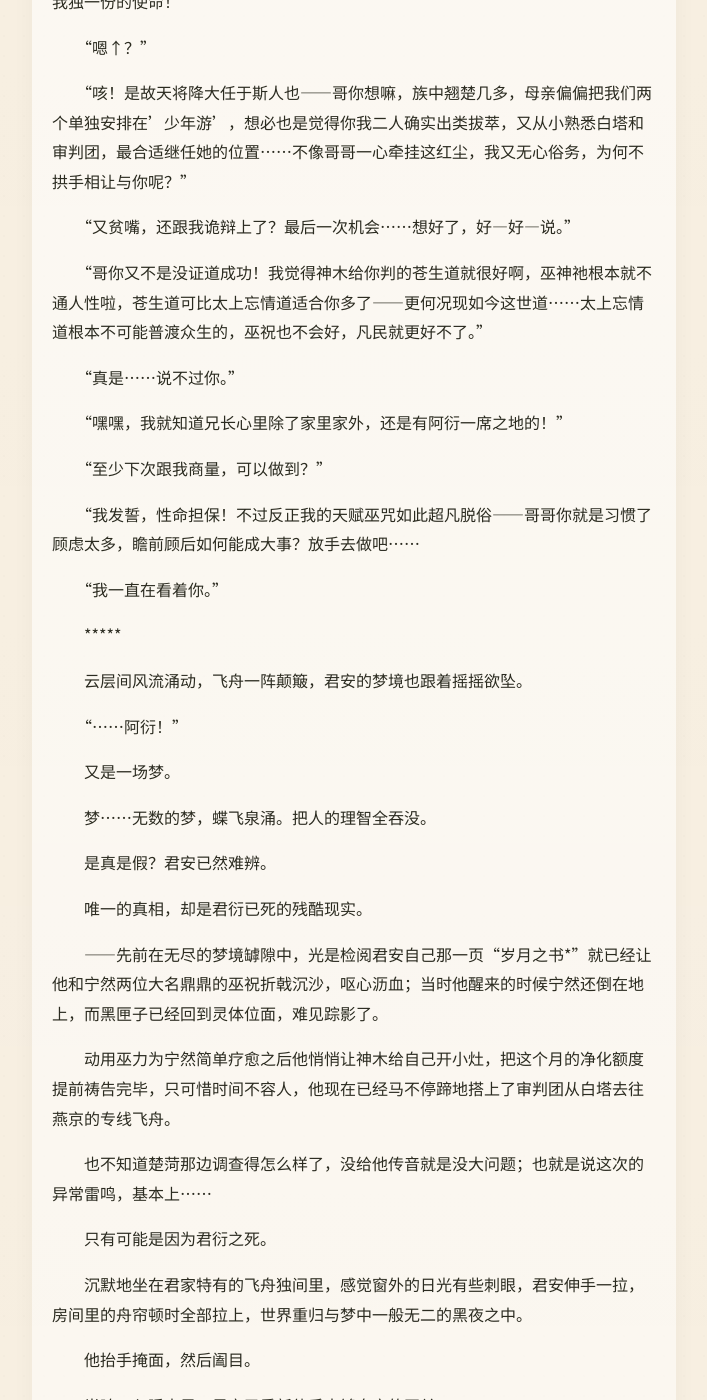
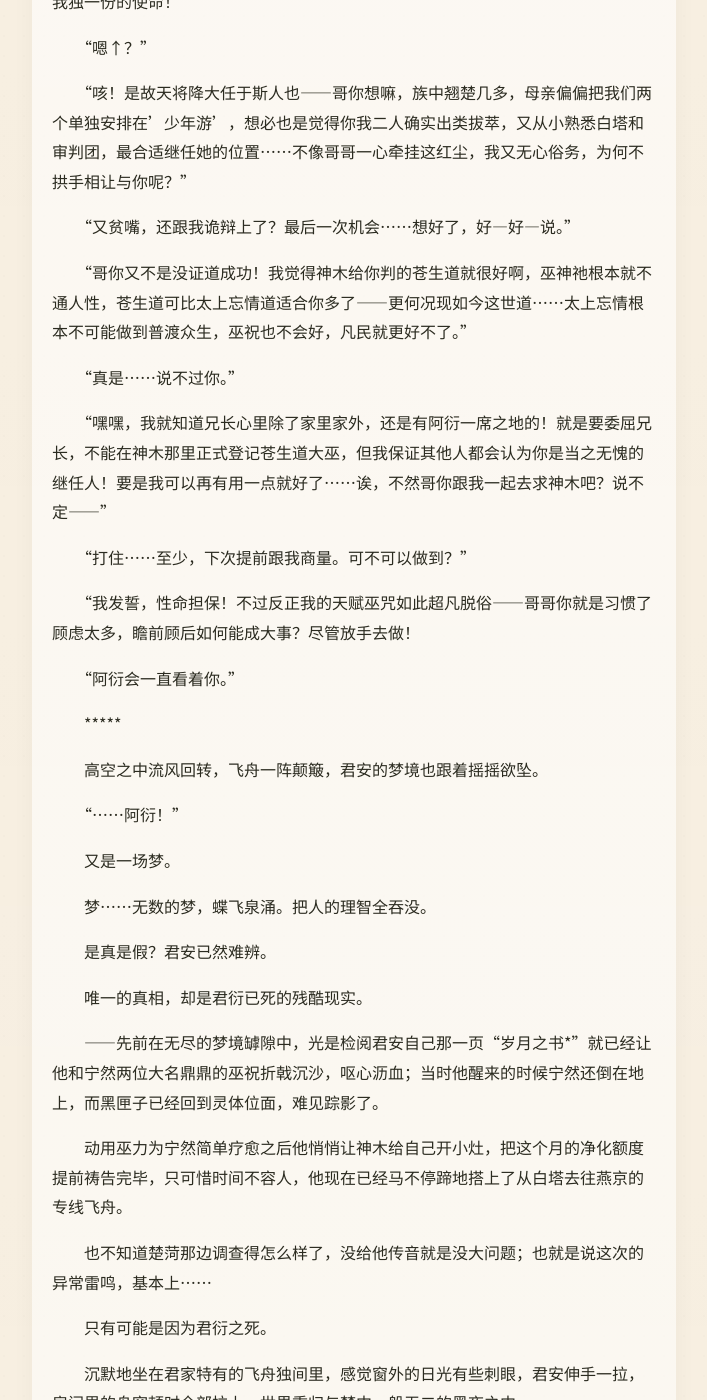
Before and after one commit to LotusSaverin/TheLeaf-BorneDream, a Jekyll site: the page built from chapter-06.md, in a window 1280 px wide and 1400 px high, scrolled down 494 px. Shown: the whole window, without its empty margins (286-993 px from the left). Built offline with Jekyll 4.4.1, drawn with Linux system fonts in a browser that asks for light colours; some web fonts are replaced; our own code applies the rules of GitHub Pages for plain Markdown files; some of the changed text lies outside the part shown.

Commit message:
Refactor dialogue and narrative in chapter-06

```diff
--- a/chapter-06.md
+++ b/chapter-06.md
@@ -14,21 +14,21 @@
 
 　　“又贫嘴，还跟我诡辩上了？最后一次机会……想好了，好—好—说。”
 
-　　“哥你又不是没证道成功！我觉得神木给你判的苍生道就很好啊，巫神祂根本就不通人性啦，苍生道可比太上忘情道适合你多了——更何况现如今这世道……太上忘情道根本不可能普渡众生的，巫祝也不会好，凡民就更好不了。”
+　　“哥你又不是没证道成功！我觉得神木给你判的苍生道就很好啊，巫神祂根本就不通人性，苍生道可比太上忘情道适合你多了——更何况现如今这世道……太上忘情根本不可能做到普渡众生，巫祝也不会好，凡民就更好不了。”
 
 　　“真是……说不过你。”
 
-　　“嘿嘿，我就知道兄长心里除了家里家外，还是有阿衍一席之地的！”
+　　“嘿嘿，我就知道兄长心里除了家里家外，还是有阿衍一席之地的！就是要委屈兄长，不能在神木那里正式登记苍生道大巫，但我保证其他人都会认为你是当之无愧的继任人！要是我可以再有用一点就好了……诶，不然哥你跟我一起去求神木吧？说不定——”
 
-　　“至少下次跟我商量，可以做到？”
+　　“打住……至少，下次提前跟我商量。可不可以做到？”
 
-　　“我发誓，性命担保！不过反正我的天赋巫咒如此超凡脱俗——哥哥你就是习惯了顾虑太多，瞻前顾后如何能成大事？放手去做吧……
+　　“我发誓，性命担保！不过反正我的天赋巫咒如此超凡脱俗——哥哥你就是习惯了顾虑太多，瞻前顾后如何能成大事？尽管放手去做！
 
-　　“我一直在看着你。”
+　　“阿衍会一直看着你。”
 
 　　*****
 
-　　云层间风流涌动，飞舟一阵颠簸，君安的梦境也跟着摇摇欲坠。
+　　高空之中流风回转，飞舟一阵颠簸，君安的梦境也跟着摇摇欲坠。
 
 　　“……阿衍！”
 
@@ -42,7 +42,7 @@
 
 　　——先前在无尽的梦境罅隙中，光是检阅君安自己那一页“岁月之书*”就已经让他和宁然两位大名鼎鼎的巫祝折戟沉沙，呕心沥血；当时他醒来的时候宁然还倒在地上，而黑匣子已经回到灵体位面，难见踪影了。
 
-　　动用巫力为宁然简单疗愈之后他悄悄让神木给自己开小灶，把这个月的净化额度提前祷告完毕，只可惜时间不容人，他现在已经马不停蹄地搭上了审判团从白塔去往燕京的专线飞舟。
+　　动用巫力为宁然简单疗愈之后他悄悄让神木给自己开小灶，把这个月的净化额度提前祷告完毕，只可惜时间不容人，他现在已经马不停蹄地搭上了从白塔去往燕京的专线飞舟。
 
 　　也不知道楚菏那边调查得怎么样了，没给他传音就是没大问题；也就是说这次的异常雷鸣，基本上……
 
@@ -70,7 +70,7 @@
 
 　　还是说我想要的一切，本来就是奢望。
 
-　　这样一个既没有回归凡民的我，也没有成为大巫的我……偏生留下游魂一个我，行走在大地上。
+　　这样一个既没有舍下巫力回归凡民的我，也没有成功证道太上忘情的我……偏生留下游魂一个我，行走在大地上。
 
 　　红尘，白塔，已经没有归处。
 
@@ -80,6 +80,48 @@
 
 　　*****
 
+　　越过西渚道的蜿蜒群山之后，飞瀑流汇合为燕水，一路向东奔涌。飞舟也从空中转入水道，演化成浮舟的形态。
+
+　　君安在浮沉的碧波之中半梦半醒，昏昏沉沉；直到舱外陡然变大的喧哗将他从梦厄之中唤醒。
+
+　　“…？”君安此次来去匆忙，没顾得上跟塔里报备，而且并未如往常那般招摇扮相，又借了宁然的标准幕篱巫祝帽遮去面部，因此舟上执勤的审判团成员也只知道舱内是巫族的执炬人*，并不知具体是哪位大巫随行。
+
+　　在心里算了一下路程，理论上已经进入京畿道的边缘了才对：审判团在京畿道固定执勤的人手仅次于西渚道；这还是在巫山空岛位于西渚道的前提下……
+
+　　一天天的没个清闲，这外边又在闹什么呢？
+
+　　对窗整理好不属于自己的大巫帽子，君安走到门口决定先听一会再静观其变。
+
+　　“这是本月第几起了？”
+
+　　“巫颂节要到了本来就忙，现在极端分子还越来越多，完全是乱上加乱！”
+
+　　“唉，苦中作乐吧，又不可能跟凡民置气……”
+
+　　“可是这次也太——”
+
+　　越听越沉默，越听越了然。
+
+　　君安推门出去，船舱的空气一下子变得安静。隔着长长垂落的幕篱帽帷，君安环视一圈，将众人或焦灼或疲惫或哀恸的神色一一收在眼底，绕过人群，走到船沿边上向引发议论的源头看去。
+
+　　“…！”
+
+　　燕水两岸，巫祝借道。每月十五的赎罪日前后，岸上岸下，来回车马川流不息，尽是自白塔远道而来又远道而去的巫祝们。
+
+　　如今放眼望去，浮舟两侧，水里漂的、地上铺的……
+
+　　满目猩红。
+
+　　尽是残肢断羹。
+
+　　在燕水里拖成散作满天星的红色短丝线。
+
+　　——眨眼，重新睁开。
+
+　　血色在水花川行之中，仍旧若隐若现。
+
 　　注：
 
-　　“岁月之书“”——出自《你一生的故事》（电影《降临》的原著）；指一本精确记载过去与未来所有事件的虚构书籍，用以探讨预知未来与自由意志的矛盾。
+　　1：“岁月之书”——出自《你一生的故事》（电影《降临》原著）；指一本精确记载过去与未来所有事件的虚构书籍，用以探讨预知未来与自由意志的矛盾。
+
+　　2：“执炬人”——审判团中，对例行外出值勤时轮流带队大巫的代称。
```
